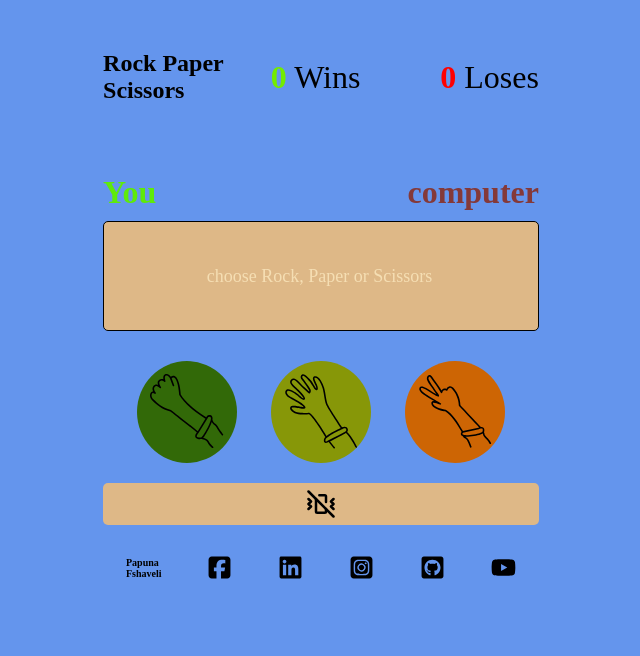
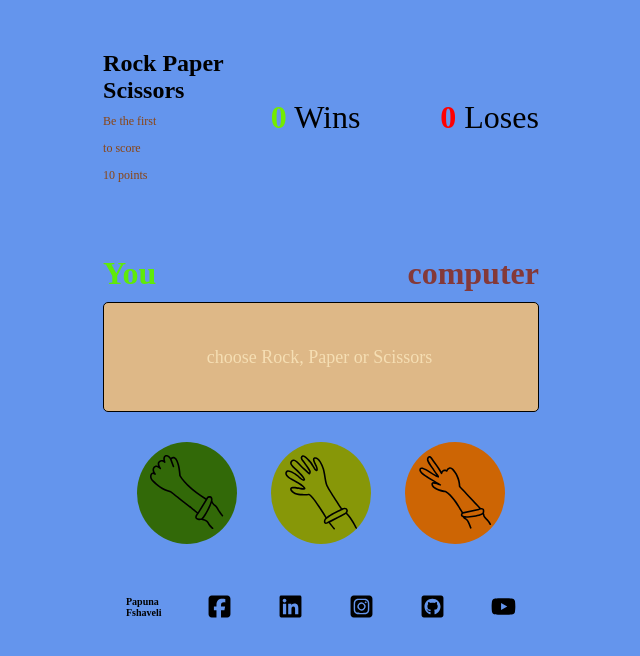
Before and after one commit to papunafshaveli/paper-rock-scissors, a React (Vite) app: page / in a window 1280 px wide. Shown: the top 656 px of the page, without its empty margins (319-959 px from the left). Built offline with nearby package versions, Linux system fonts and the light colour scheme; a web font is replaced by a local one.

Commit message:
add readme and change styles

```diff
--- a/src/components/App.tsx
+++ b/src/components/App.tsx
@@ -15,7 +15,12 @@ function App() {
   return (
     <AppContainer>
       <Header>
-        <h1>Rock Paper Scissors</h1>
+        <h1>
+          Rock Paper Scissors{" "}
+          <span>
+            <br /> Be the first <br /> to score <br /> 10 points
+          </span>
+        </h1>
         <Results>
           <p>
             <WinScore>{myScore}</WinScore> Wins
--- a/src/components/Footer/styles.ts
+++ b/src/components/Footer/styles.ts
@@ -1,4 +1,5 @@
 import styled from "styled-components";
+import { device } from "../../deviceSizes/deviceSizes";
 
 export const StyledFooter = styled.footer`
   width: 100%;
@@ -12,6 +13,10 @@ export const Social = styled.div`
   display: flex;
   justify-content: space-around;
   align-items: center;
+
+  @media ${device.tablet} {
+    margin-top: 30px;
+  }
 `;
 
 export const Vibration = styled.div`
@@ -33,4 +38,8 @@ export const Vibration = styled.div`
   &:hover {
     background-color: chocolate;
   }
+
+  @media ${device.tablet} {
+    display: none;
+  }
 `;
--- a/src/components/Game/styles.ts
+++ b/src/components/Game/styles.ts
@@ -120,6 +120,7 @@ export const RockWrapper = styled.div`
 
   &:hover {
     background-color: #073b07;
+    transform: scale(1.2);
   }
 
   @media ${device.tablet} {
@@ -139,6 +140,7 @@ export const PaperWrapper = styled.div`
 
   &:hover {
     background-color: #b7ae04;
+    transform: scale(1.2);
   }
 
   @media ${device.tablet} {
@@ -158,6 +160,7 @@ export const ScissorsWrapper = styled.div`
 
   &:hover {
     background-color: #a33c00;
+    transform: scale(1.2);
   }
 
   @media ${device.tablet} {
--- a/src/components/styles.ts
+++ b/src/components/styles.ts
@@ -24,6 +24,12 @@ export const Header = styled.header`
   h1 {
     font-size: 1.8rem;
     color: black;
+  }
+
+  span {
+    font-size: 1.2rem;
+    font-weight: 400;
+    color: saddlebrown;
   }
 
   @media ${device.tablet} {
```
Also changed, not shown: 1 other file (tests, documents, lock files or other folders).
